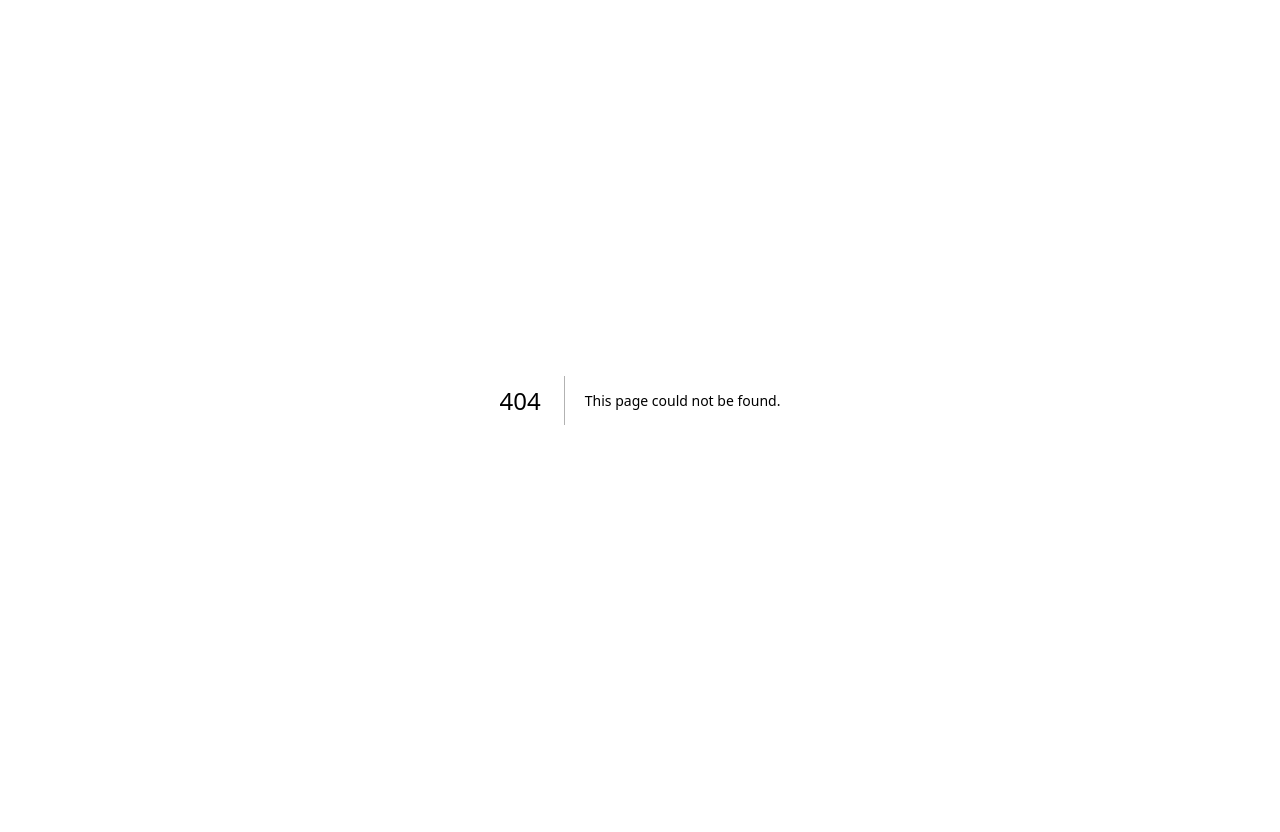
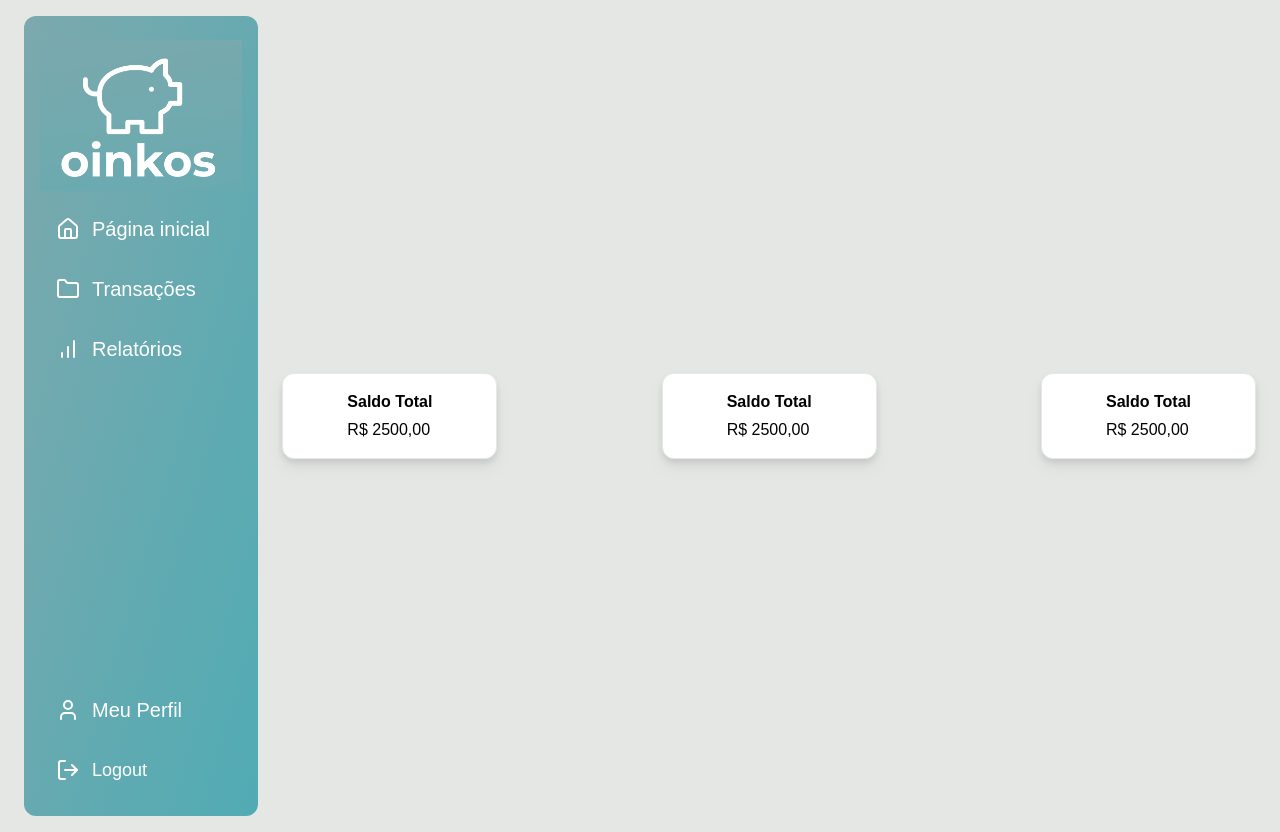
Before and after one commit to oinkos-finance/oinkos-website, a Next.js app: page /pagina_inicial in a window 1280 px wide. Before the commit this address had no page. Before the commit the page ends 800 px from the top, so only its background shows below. Built offline with nearby package versions, Linux system fonts and the light colour scheme.

Commit message:
cria pagina inicial

```diff
--- /dev/null
+++ b/app/(home)/pagina_inicial/page.tsx
@@ -0,0 +1,13 @@
+import Card from "@/components/pagina_inicial/cards/card";
+
+export default function PaginaInicial(){
+    return(
+        <div className="w-full flex flex-col gap-10 justify-center">
+            <div className="flex flex-row items-center justify-between">
+                <Card/>
+                <Card/>
+                <Card/>
+            </div>
+        </div>
+    )
+}
--- /dev/null
+++ b/components/pagina_inicial/cards/card.tsx
@@ -0,0 +1,8 @@
+export default function Card(){
+    return(
+        <div className="bg-white flex flex-col gap-1 rounded-xl border px-16 py-4 drop-shadow-lg">
+            <h1 className="text-black font-semibold">Saldo Total</h1>
+            <h1 className="text-black">R$ 2500,00</h1>
+        </div>
+    )
+}
```
